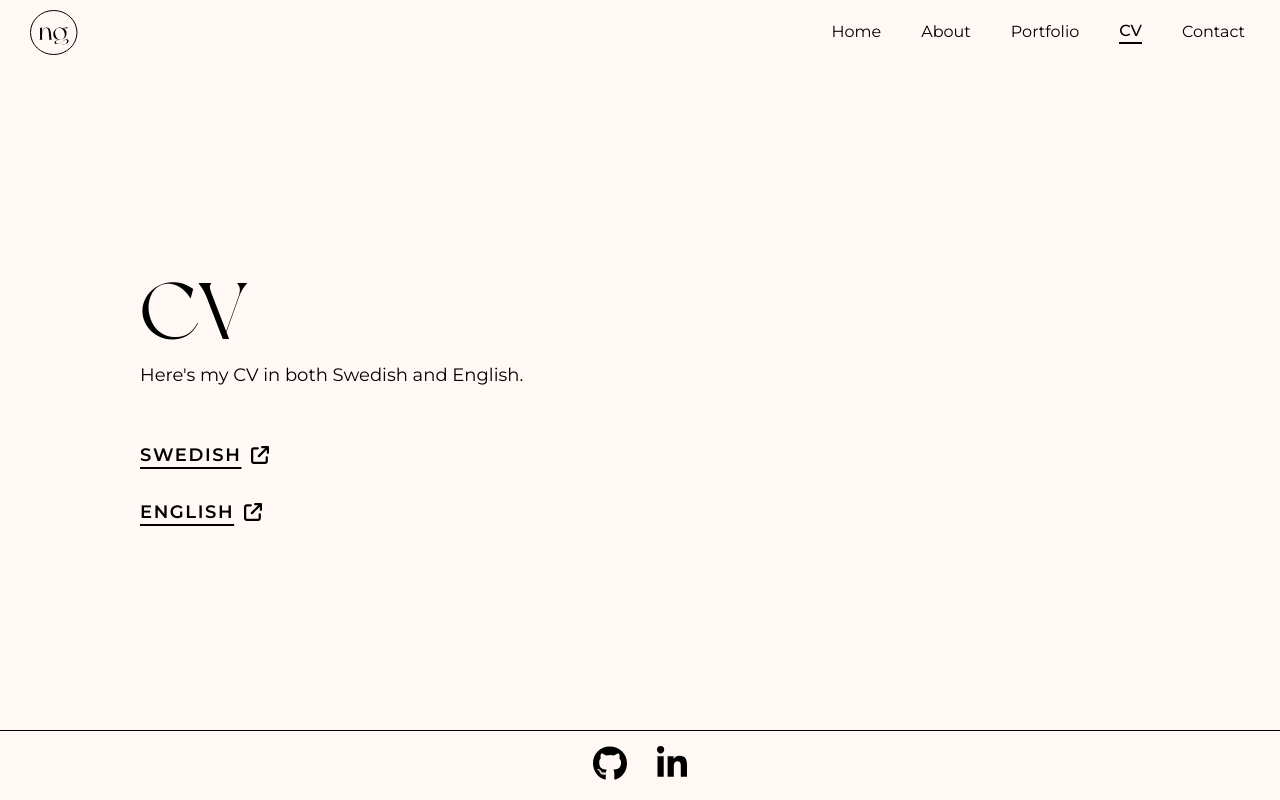
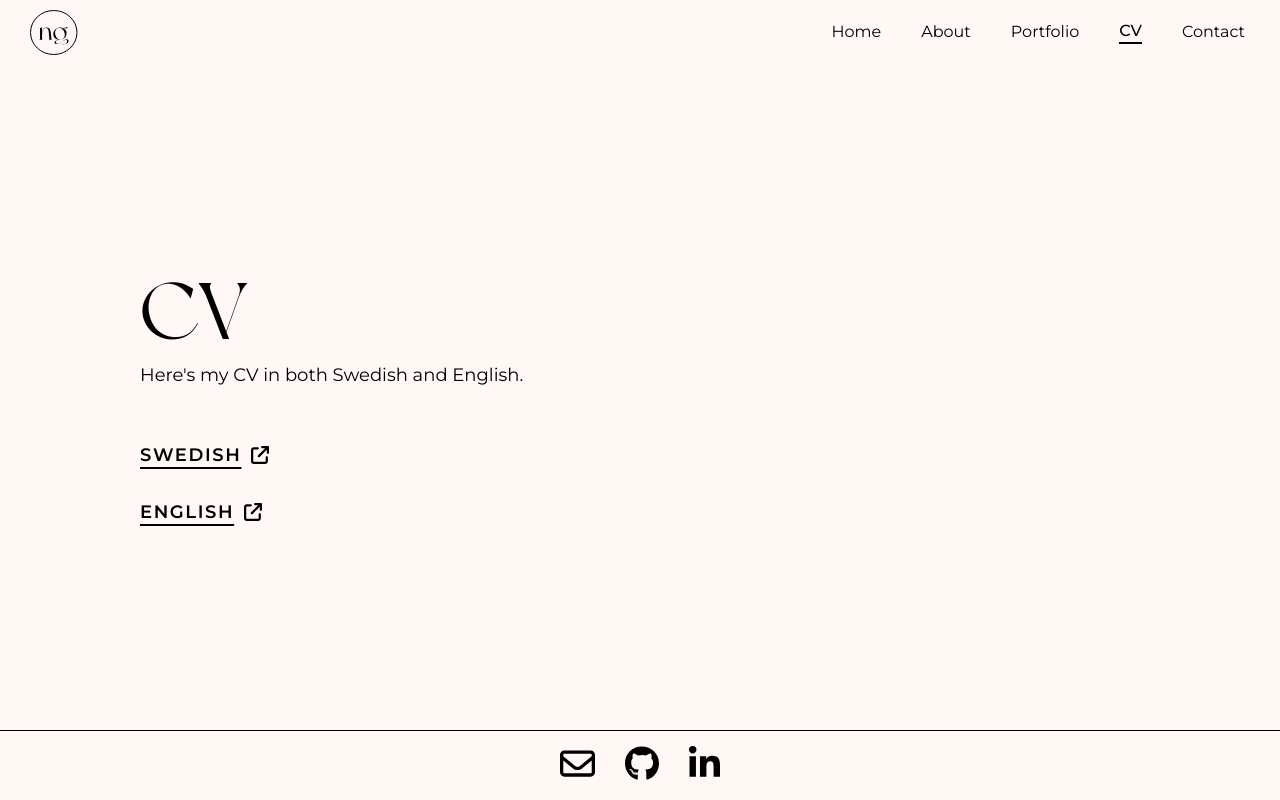
Before and after one commit to nathaliegustafsson/portfolio, a React (Vite) app: page /cv in a window 1280 px wide. Built offline with nearby package versions, Linux system fonts and the light colour scheme.

Commit message:
add email to footer

```diff
--- a/src/components/Footer.tsx
+++ b/src/components/Footer.tsx
@@ -3,6 +3,11 @@ import { media } from '../styles/breakpoints';
 
 function Footer() {
 	const footerLinks = [
+		{
+			href: 'mailto:nath.gustafsson@gmail.com',
+			src: '/icons/email-icon.svg',
+			alt: 'email-icon',
+		},
 		{
 			href: 'https://github.com/nathaliegustafsson',
 			src: '/icons/github-icon.svg',
@@ -18,7 +23,16 @@ function Footer() {
 	return (
 		<Container>
 			<IconContainer>
-				{footerLinks.map((link, index) => (
+				{footerLinks.map((link, index) =>
+					link.href.startsWith('mailto:') ? (
+						<a
+							key={index}
+							href={link.href}
+							rel="noopener noreferrer"
+						>
+							<Icon src={link.src} alt={link.alt} />
+						</a>
+					) : (
 						<a
 							key={index}
 							href={link.href}
@@ -27,7 +41,8 @@ function Footer() {
 						>
 							<Icon src={link.src} alt={link.alt} />
 						</a>
-				))}
+					)
+				)}
 			</IconContainer>
 		</Container>
 	);
@@ -45,7 +60,7 @@ const Container = styled.div`
 const IconContainer = styled.div`
 	display: flex;
 	justify-content: center;
-	gap: 20px;
+	gap: 25px;
 
 	@media ${media.mobile} {
 		gap: 30px;
@@ -53,7 +68,7 @@ const IconContainer = styled.div`
 `;
 
 const Icon = styled.img`
-	height: 30px;
+	height: 28px;
 	cursor: pointer;
 
 	&:hover {
@@ -63,10 +78,6 @@ const Icon = styled.img`
 	@media ${media.mobile} {
 		height: 35px;
 	}
-
-	@media ${media.desktopXL} {
-		height: 40px;
-	}
 `;
 
 export default Footer;
```
Lines whose indentation alone changed are shown as unchanged.
